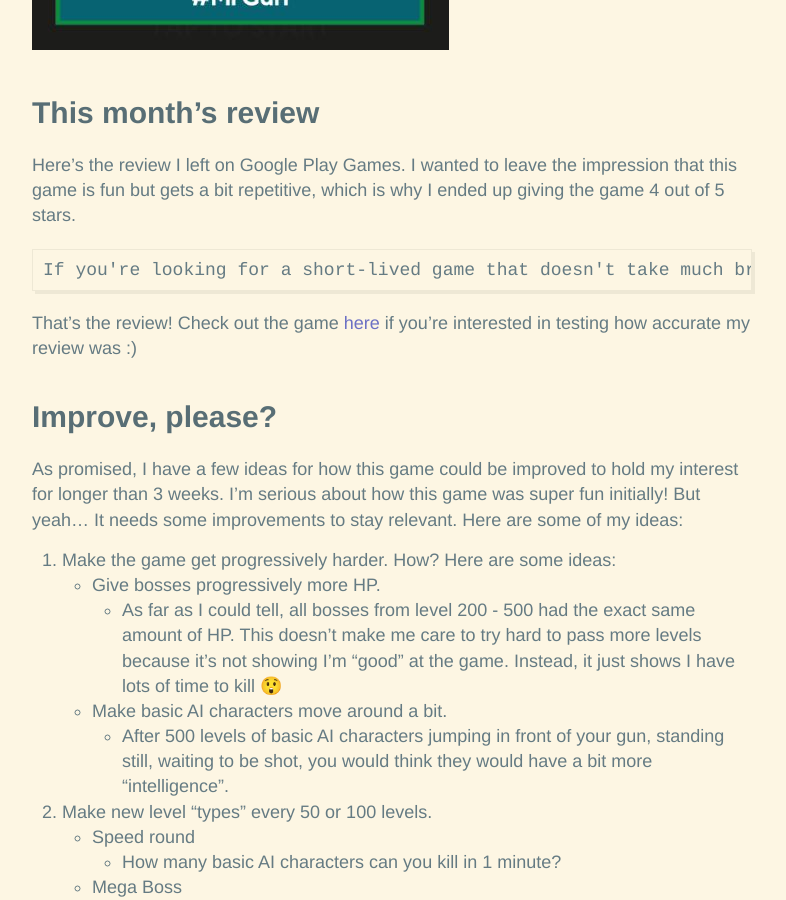
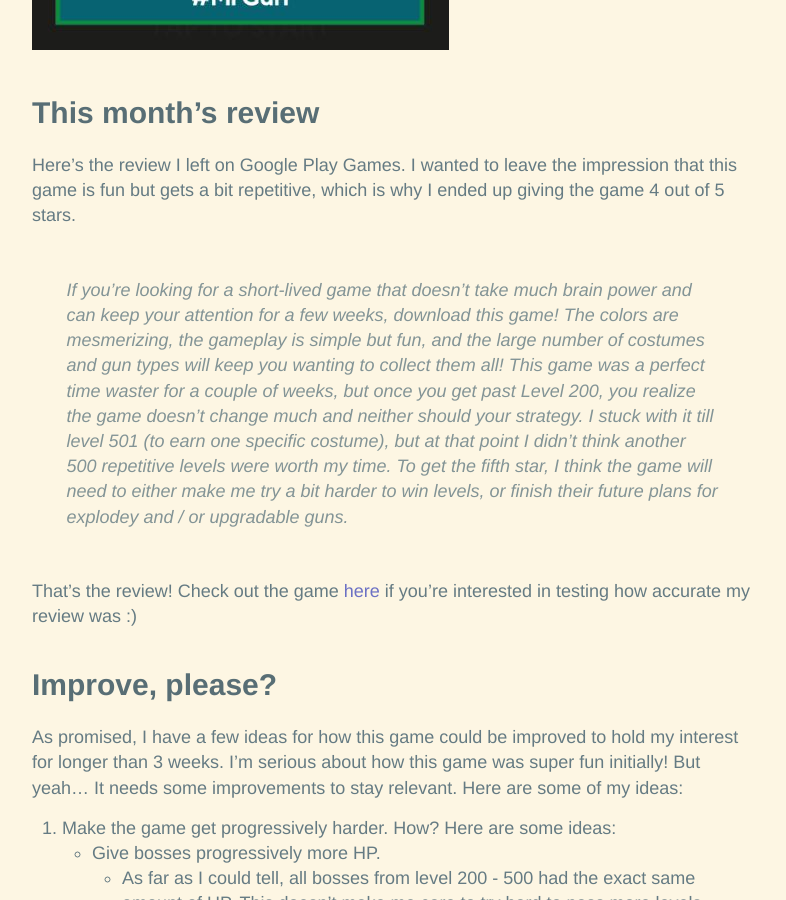
Before and after one commit to hencefarthing/hencefarthing.github.io, a Jekyll site: the page built from _posts/2018/08/2018-08-21-Review-mr-gun.md, in a window 1280 px wide and 900 px high, scrolled down 1373 px. Shown: the whole window, without its empty margins (248-1034 px from the left). Built offline with Jekyll 4.4.1, drawn with Linux system fonts in a browser that asks for light colours.

Commit message:
fixing code formatting i hope

```diff
--- a/_posts/2018/08/2018-08-21-Review-mr-gun.md
+++ b/_posts/2018/08/2018-08-21-Review-mr-gun.md
@@ -21,7 +21,7 @@ Part of the appeal of this game is its "hypercasual" nature. I played this game
 
 Here's the review I left on Google Play Games. I wanted to leave the impression that this game is fun but gets a bit repetitive, which is why I ended up giving the game 4 out of 5 stars.
 
-    If you're looking for a short-lived game that doesn't take much brain power and can keep your attention for a few weeks, download this game! The colors are mesmerizing, the gameplay is simple but fun, and the large number of costumes and gun types will keep you wanting to collect them all! This game was a perfect time waster for a couple of weeks, but once you get past Level 200, you realize the game doesn't change much and neither should your strategy. I stuck with it till level 501 (to earn one specific costume), but at that point I didn't think another 500 repetitive levels were worth my time. To get the fifth star, I think the game will need to either make me try a bit harder to win levels, or finish their future plans for explodey and / or upgradable guns.
+>If you're looking for a short-lived game that doesn't take much brain power and can keep your attention for a few weeks, download this game! The colors are mesmerizing, the gameplay is simple but fun, and the large number of costumes and gun types will keep you wanting to collect them all! This game was a perfect time waster for a couple of weeks, but once you get past Level 200, you realize the game doesn't change much and neither should your strategy. I stuck with it till level 501 (to earn one specific costume), but at that point I didn't think another 500 repetitive levels were worth my time. To get the fifth star, I think the game will need to either make me try a bit harder to win levels, or finish their future plans for explodey and / or upgradable guns.
 
 That's the review! Check out the game [here](https://play.google.com/store/apps/details?id=com.ketchapp.mrgun&hl=en) if you're interested in testing how accurate my review was :)
 
```
